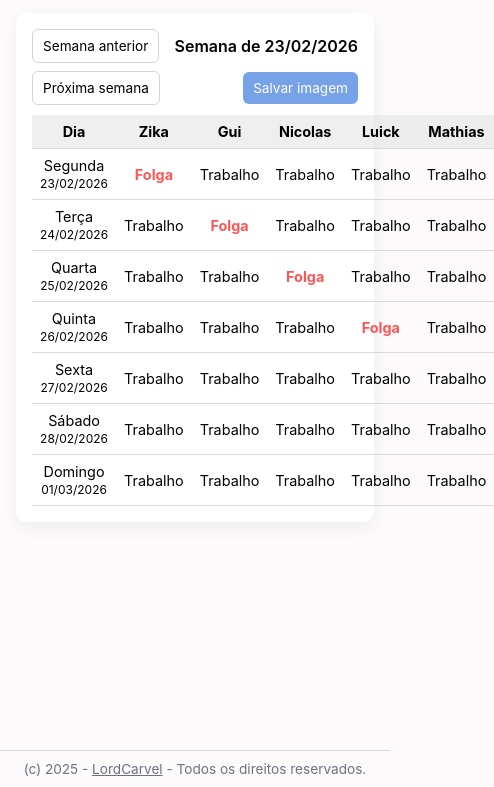
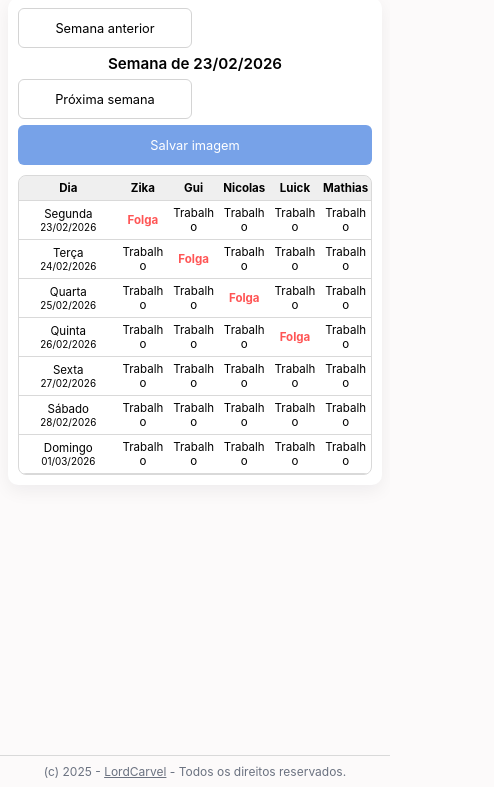
Before and after one commit to LordCarvel/RiderShift, a plain HTML site: page index.html in a window 390 px wide. Shown: the part 57-844 px from the top of the page, 494 px wide, since content can reach past the window. Drawn offline with nearby package versions, Linux system fonts and the light colour scheme.

Commit message:
fixing the ui for mobile

```diff
--- a/assets/css/styles.css
+++ b/assets/css/styles.css
@@ -85,6 +85,7 @@ button {
   border: 1px solid var(--color-gray);
   background: var(--color-white);
   cursor: pointer;
+  touch-action: manipulation;
 }
 
 button.primary {
@@ -101,6 +102,14 @@ table {
   width: 100%;
   border-collapse: collapse;
   font-size: 0.9rem;
+}
+
+.table-wrap {
+  width: 100%;
+  overflow-x: auto;
+  -webkit-overflow-scrolling: touch;
+  border: 1px solid var(--color-light-gray-model-two);
+  border-radius: 8px;
 }
 
 th,
@@ -130,3 +139,100 @@ footer {
 footer a {
   color: inherit;
 }
+
+@media (max-width: 768px) {
+  main {
+    padding: 12px;
+  }
+
+  .card {
+    padding: 12px;
+  }
+
+  .controls {
+    display: grid;
+    grid-template-columns: 1fr 1fr;
+    gap: 8px;
+  }
+
+  .week {
+    grid-column: 1 / -1;
+    text-align: center;
+    font-size: 0.95rem;
+  }
+
+  #saveImageBtn {
+    grid-column: 1 / -1;
+  }
+
+  button {
+    width: 100%;
+    min-height: 40px;
+  }
+
+  table {
+    font-size: 0.82rem;
+  }
+
+  th,
+  td {
+    padding: 6px 4px;
+  }
+
+  td small {
+    display: block;
+    font-size: 0.68rem;
+  }
+}
+
+@media (max-width: 480px) {
+  header {
+    padding: 10px 12px;
+  }
+
+  header h1 {
+    font-size: 1.05rem;
+  }
+
+  main {
+    padding: 8px;
+  }
+
+  .card {
+    padding: 10px;
+  }
+
+  .controls {
+    gap: 6px;
+  }
+
+  button {
+    font-size: 0.8rem;
+    padding: 9px 8px;
+  }
+
+  table {
+    font-size: 0.72rem;
+    table-layout: fixed;
+  }
+
+  th,
+  td {
+    padding: 5px 2px;
+    word-break: break-word;
+  }
+
+  th:first-child,
+  td:first-child {
+    width: 28%;
+  }
+
+  td small {
+    font-size: 0.62rem;
+  }
+
+  footer {
+    font-size: 0.75rem;
+    padding: 8px;
+  }
+}
--- a/index.html
+++ b/index.html
@@ -25,7 +25,9 @@
         <button id="nextWeekBtn" type="button">Próxima semana</button>
         <button class="primary" id="saveImageBtn" type="button">Salvar imagem</button>
       </div>
-      <table id="tabela"></table>
+      <div class="table-wrap">
+        <table id="tabela"></table>
+      </div>
     </section>
   </main>
 
```
